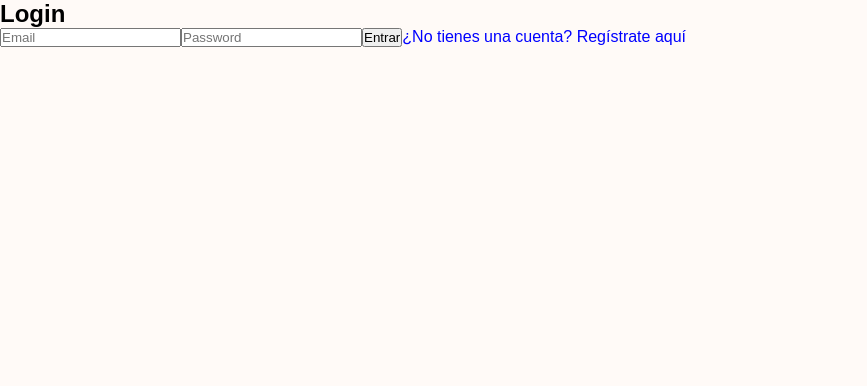
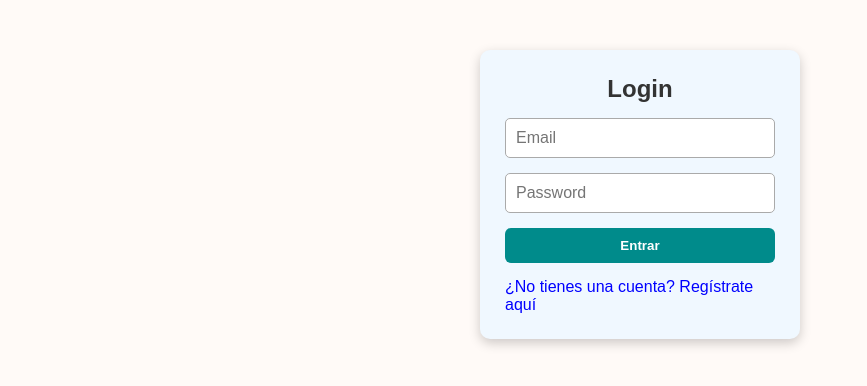
Before and after one commit to BukiLopez/Guarida_Lobo, a React (Vite) app in the folder guarida_lobo/: page /login in a window 1280 px wide. Shown: the top 386 px of the page, without its empty margins (0-867 px from the left). Built offline with nearby package versions, Linux system fonts and the light colour scheme.

Commit message:
Posiblemente funcione

```diff
--- a/guarida_lobo/src/components/Carrito.css
+++ b/guarida_lobo/src/components/Carrito.css
@@ -1,8 +1,15 @@
 .comic-panel {
-  display: grid;
-  grid-template-columns: repeat(auto-fit, minmax(240px, 1fr));
-  gap: 20px;
   padding: 20px;
   width: 90%;
   margin: 0 auto;
+  display: flex;
+  flex-direction: column;
+  gap: 20px;
+  background-color: #f6f6f6;
+  border-radius: 10px;
 }
+
+.comic-panel p {
+  font-size: 1.1rem;
+  color: #333;
+}
--- /dev/null
+++ b/guarida_lobo/src/components/Login.css
@@ -0,0 +1,44 @@
+form {
+  width: 300px;
+  margin: 50px auto;
+  padding: 25px;
+  background-color: #fafafa;
+  border-radius: 10px;
+  box-shadow: 0 4px 12px rgba(0, 0, 0, 0.2);
+  display: flex;
+  flex-direction: column;
+  gap: 15px;
+}
+
+form h2 {
+  text-align: center;
+  margin-bottom: 15px;
+}
+
+input {
+  padding: 10px;
+  border: 1px solid #ccc;
+  border-radius: 5px;
+}
+
+button {
+  background-color: #78008b;
+  color: white;
+  border: none;
+  padding: 10px;
+  border-radius: 6px;
+  font-weight: bold;
+  cursor: pointer;
+  transition: background-color 0.2s;
+}
+
+button:hover {
+  background-color: #a040b0;
+}
+
+span {
+  text-align: center;
+  font-size: 0.9rem;
+  color: blue;
+  cursor: pointer;
+}
--- /dev/null
+++ b/guarida_lobo/src/components/Registro.css
@@ -0,0 +1,38 @@
+form {
+  width: 320px;
+  margin: 50px auto;
+  padding: 25px;
+  background-color: #f0f8ff;
+  border-radius: 10px;
+  box-shadow: 0 4px 12px rgba(0, 0, 0, 0.2);
+  display: flex;
+  flex-direction: column;
+  gap: 15px;
+}
+
+form h2 {
+  text-align: center;
+  color: #333;
+}
+
+input {
+  padding: 10px;
+  border: 1px solid #aaa;
+  border-radius: 5px;
+  font-size: 1rem;
+}
+
+button {
+  background-color: #008b8b;
+  color: white;
+  border: none;
+  padding: 10px;
+  font-weight: bold;
+  border-radius: 6px;
+  cursor: pointer;
+  transition: background-color 0.2s;
+}
+
+button:hover {
+  background-color: #006666;
+}
--- a/guarida_lobo/src/components/Registro.tsx
+++ b/guarida_lobo/src/components/Registro.tsx
@@ -1,5 +1,6 @@
 import { useState } from 'react';
 import { useNavigate } from 'react-router-dom';
+import './Registro.css';
 
 export default function Registro() {
   const [nombre, setNombre] = useState('');
```
Also changed, not shown: guarida_lobo/src/components/ComicCarrito.css (+39 -0 lines), guarida_lobo/src/components/perfil.css (added, +24 -0 lines).
